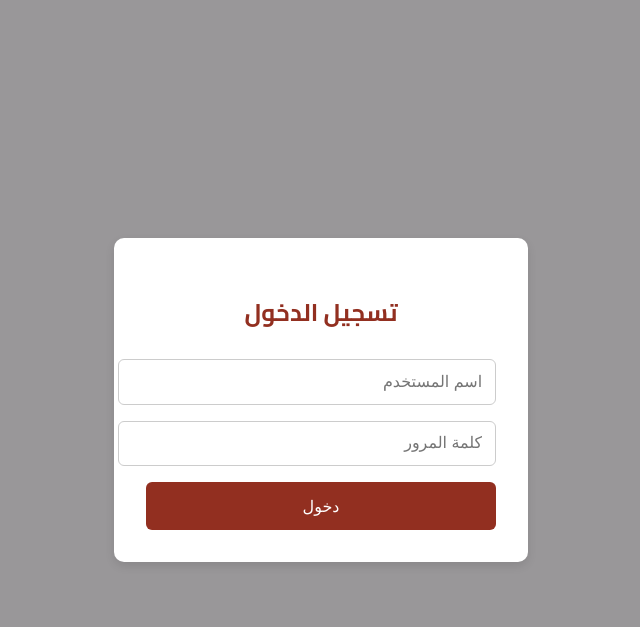
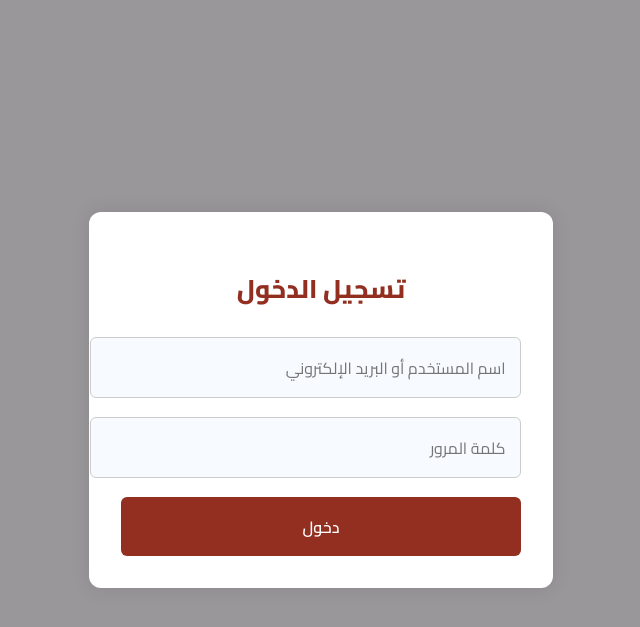
Before and after one commit to ON3eN/YouTube-Content-Management, a Django app: page / in a window 1280 px wide. Shown: the top 627 px of the page, without its empty margins (319-959 px from the left). Run offline with Django 5.2, Linux system fonts and the light colour scheme.

Commit message:
تصميم القوالب 2

```diff
--- a/account/urls.py
+++ b/account/urls.py
@@ -4,6 +4,9 @@ from . import views
 app_name = 'account'
 
 urlpatterns = [
+    # مسار صفحة تسجيل الدخول
     path('login/', views.login_view, name='login'),
+
+    # مسار تسجيل الخروج
     path('logout/', views.logout_view, name='logout'),
 ]
--- a/account/views.py
+++ b/account/views.py
@@ -6,16 +6,18 @@ from account.models import الملف_الشخصي
 from django.contrib.auth.decorators import login_required
 
 def login_view(request):
-    next_url = request.GET.get('next') or request.POST.get('next') or reverse('home')
+    # تحديد الصفحة التالية بعد تسجيل الدخول
+    next_url = request.GET.get('next') or request.POST.get('next') or reverse('workflow:home')
+    error_message = None
 
     if request.method == 'POST':
         username_or_email = request.POST.get('username')
         password = request.POST.get('password')
 
-        # المحاولة باسم المستخدم
+        # المحاولة أولًا باسم المستخدم
         user = authenticate(request, username=username_or_email, password=password)
 
-        # المحاولة بالبريد الإلكتروني إذا فشلت السابقة
+        # إذا فشلت، جرب باستخدام البريد الإلكتروني
         if user is None:
             try:
                 user_obj = User.objects.get(email=username_or_email)
@@ -26,13 +28,18 @@ def login_view(request):
         if user is not None:
             login(request, user)
 
-            # تأكد من وجود الملف الشخصي أو أنشئه إن لم يوجد
+            # تأكد من وجود الملف الشخصي لهذا المستخدم
             الملف_الشخصي.objects.get_or_create(المستخدم=user)
 
             return redirect(next_url)
+        else:
+            error_message = "بيانات الدخول غير صحيحة."
 
-    return render(request, 'account/login.html')
-
+    # عرض صفحة تسجيل الدخول
+    return render(request, 'account/login.html', {
+        'next': next_url,
+        'error': error_message
+    })
 
 def logout_view(request):
     logout(request)
--- a/templates/account/login.html
+++ b/templates/account/login.html
@@ -1,11 +1,11 @@
-<!-- templates/account/login.html -->
 <!DOCTYPE html>
 <html lang="ar" dir="rtl">
 <head>
   <meta charset="UTF-8">
   <title>تسجيل الدخول</title>
   <meta name="viewport" content="width=device-width, initial-scale=1.0">
-  <link href="https://fonts.googleapis.com/css2?family=Cairo:wght@500;700&display=swap" rel="stylesheet">
+  <!-- خط كايرو -->
+  <link href="https://fonts.googleapis.com/css2?family=Cairo:wght@400;600;800&display=swap" rel="stylesheet">
   <style>
     body {
       margin: 0;
@@ -16,26 +16,35 @@
       align-items: center;
       height: 100vh;
     }
+
     .login-box {
       background: white;
       padding: 2rem;
-      border-radius: 10px;
-      box-shadow: 0 4px 10px rgba(0,0,0,0.1);
-      width: 350px;
+      border-radius: 12px;
+      box-shadow: 0 0 20px rgba(0, 0, 0, 0.1);
+      width: 100%;
+      max-width: 400px;
       text-align: center;
     }
+
     .login-box h2 {
       color: #922f20;
+      font-weight: 700;
       margin-bottom: 1.5rem;
+      font-size: 1.6rem;
     }
+
     .login-box input {
       width: 100%;
-      padding: 0.8rem;
-      margin-bottom: 1rem;
+      padding: 0.9rem;
+      margin-bottom: 1.2rem;
       border: 1px solid #ccc;
       border-radius: 6px;
       font-size: 1rem;
+      font-family: 'Cairo', sans-serif;
+      background-color: #f7faff;
     }
+
     .login-box button {
       background-color: #922f20;
       color: white;
@@ -44,7 +53,20 @@
       width: 100%;
       border-radius: 6px;
       font-size: 1rem;
+      font-weight: 600;
+      font-family: 'Cairo', sans-serif;
       cursor: pointer;
+      transition: background-color 0.3s ease;
+    }
+
+    .login-box button:hover {
+      background-color: #751e13;
+    }
+
+    .error-message {
+      color: #c00;
+      font-size: 0.95rem;
+      margin-bottom: 1rem;
     }
   </style>
 </head>
@@ -53,8 +75,12 @@
     <h2>تسجيل الدخول</h2>
     <form method="POST">
       {% csrf_token %}
-      <input type="text" name="username" placeholder="اسم المستخدم" required>
+      {% if error %}
+        <div class="error-message">{{ error }}</div>
+      {% endif %}
+      <input type="text" name="username" placeholder="اسم المستخدم أو البريد الإلكتروني" required>
       <input type="password" name="password" placeholder="كلمة المرور" required>
+      <input type="hidden" name="next" value="{{ next }}">
       <button type="submit">دخول</button>
     </form>
   </div>
--- a/workflow/urls.py
+++ b/workflow/urls.py
@@ -1,8 +1,8 @@
-# workflow/urls.py
 from django.urls import path
+from .views import home_view
 
 app_name = 'workflow'
 
 urlpatterns = [
-    # سيتم لاحقًا إضافة المسارات هنا
+    path('', home_view, name='home'),  # ← صار المسار الأساسي للتطبيق
 ]
--- a/workflow/views.py
+++ b/workflow/views.py
@@ -1,3 +1,6 @@
 from django.shortcuts import render
+from django.contrib.auth.decorators import login_required
 
-# Create your views here.
+@login_required
+def home_view(request):
+    return render(request, 'workflow/home.html')
```
Also changed, not shown: YouTube_Content_Management/urls.py (+4 -4 lines), templates/header.html (+26 -7 lines), db.sqlite3.
